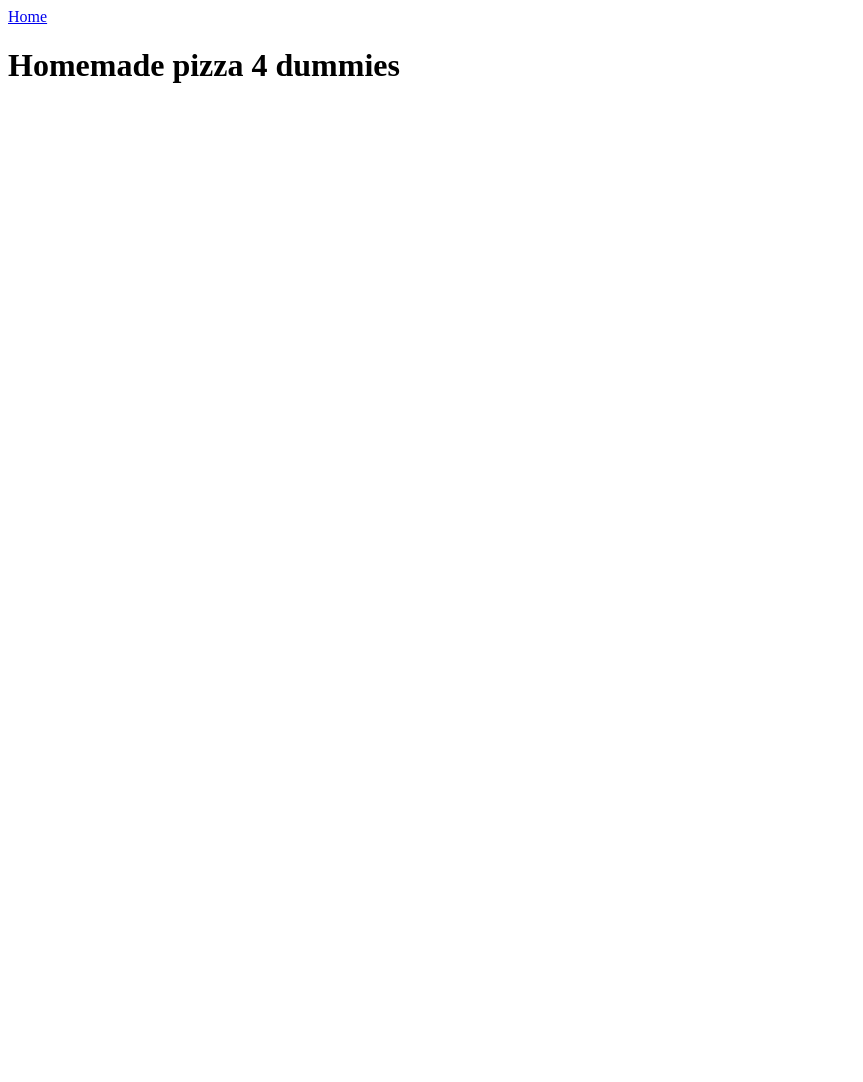
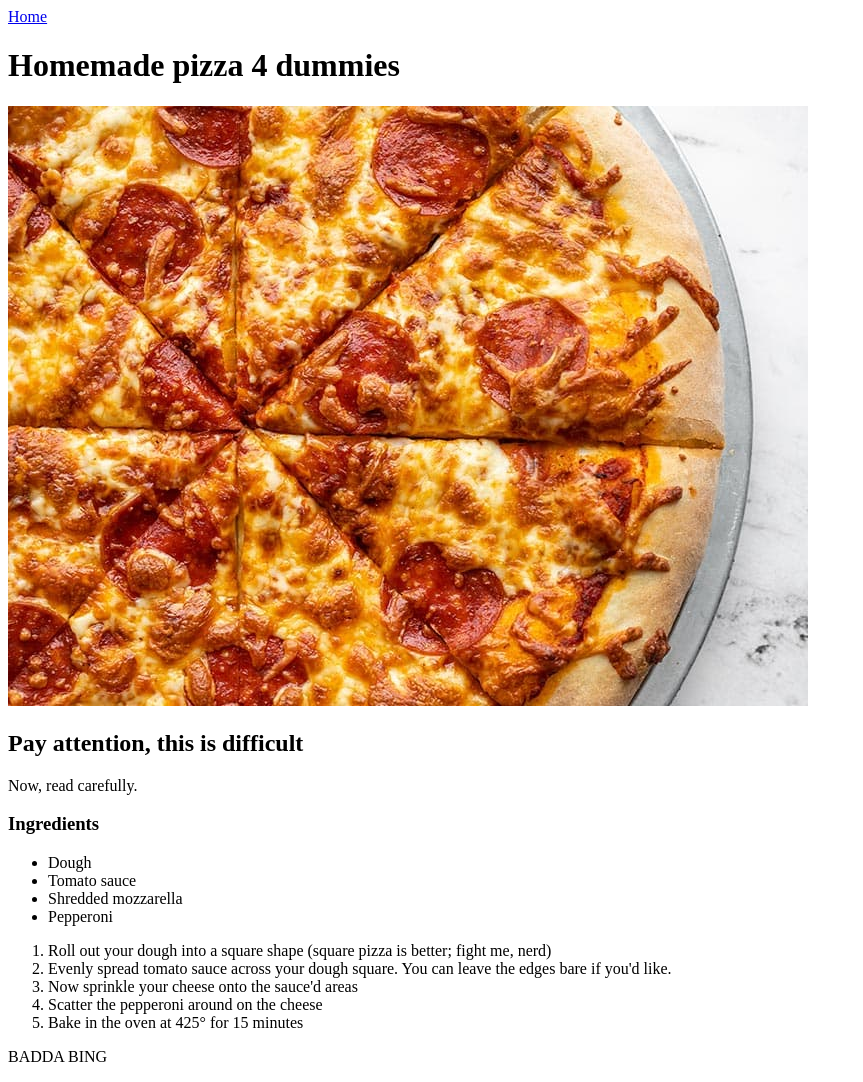
Before and after one commit to bizcaz/odin-recipes, a plain HTML site: page recipes/pizza.html in a window 1280 px wide. Shown: the whole page, without its empty margins (0-863 px from the left). Before the commit the page ends 800 px from the top, so only its background shows below. Drawn offline with Linux system fonts and the light colour scheme.

Commit message:
Add pizza recipe

```diff
--- a/recipes/pizza.html
+++ b/recipes/pizza.html
@@ -8,5 +8,25 @@
     <body>
         <a href="../index.html">Home</a>
         <h1>Homemade pizza 4 dummies</h1>
+        <img src="../images/pizza.jpg" alt="Pizza looks pretty good mane">
+        <h2>Pay attention, this is difficult</h2>
+        <p>Now, read carefully.</p>
+
+        <h3>Ingredients</h3>
+        <ul>
+            <li>Dough</li>
+            <li>Tomato sauce</li>
+            <li>Shredded mozzarella</li>
+            <li>Pepperoni</li>
+        </ul>
+
+        <ol>
+            <li>Roll out your dough into a square shape (square pizza is better; fight me, nerd)</li>
+            <li>Evenly spread tomato sauce across your dough square. You can leave the edges bare if you'd like.</li>
+            <li>Now sprinkle your cheese onto the sauce'd areas</li>
+            <li>Scatter the pepperoni around on the cheese</li>
+            <li>Bake in the oven at 425° for 15 minutes</li>
+        </ol>
+        <p>BADDA BING</p>
     </body>
 </html>
```
